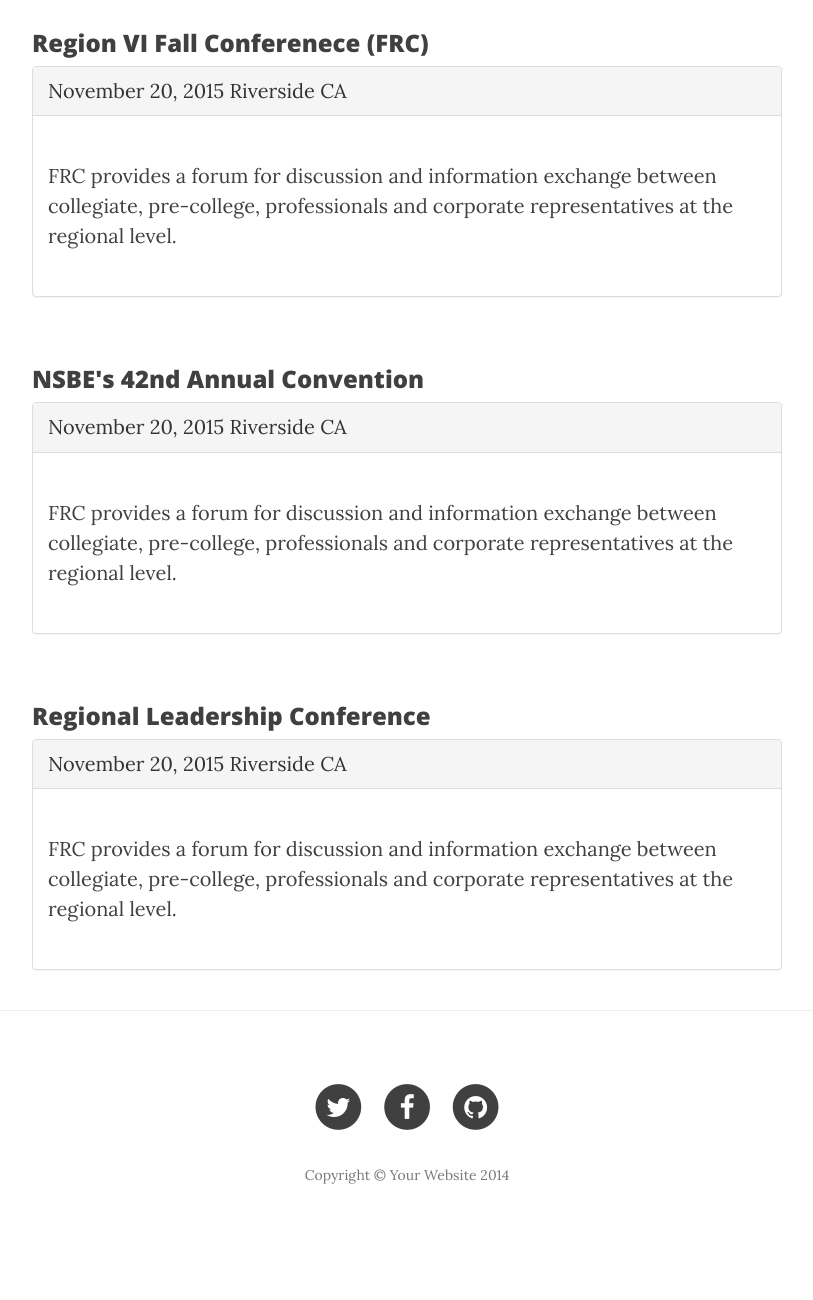
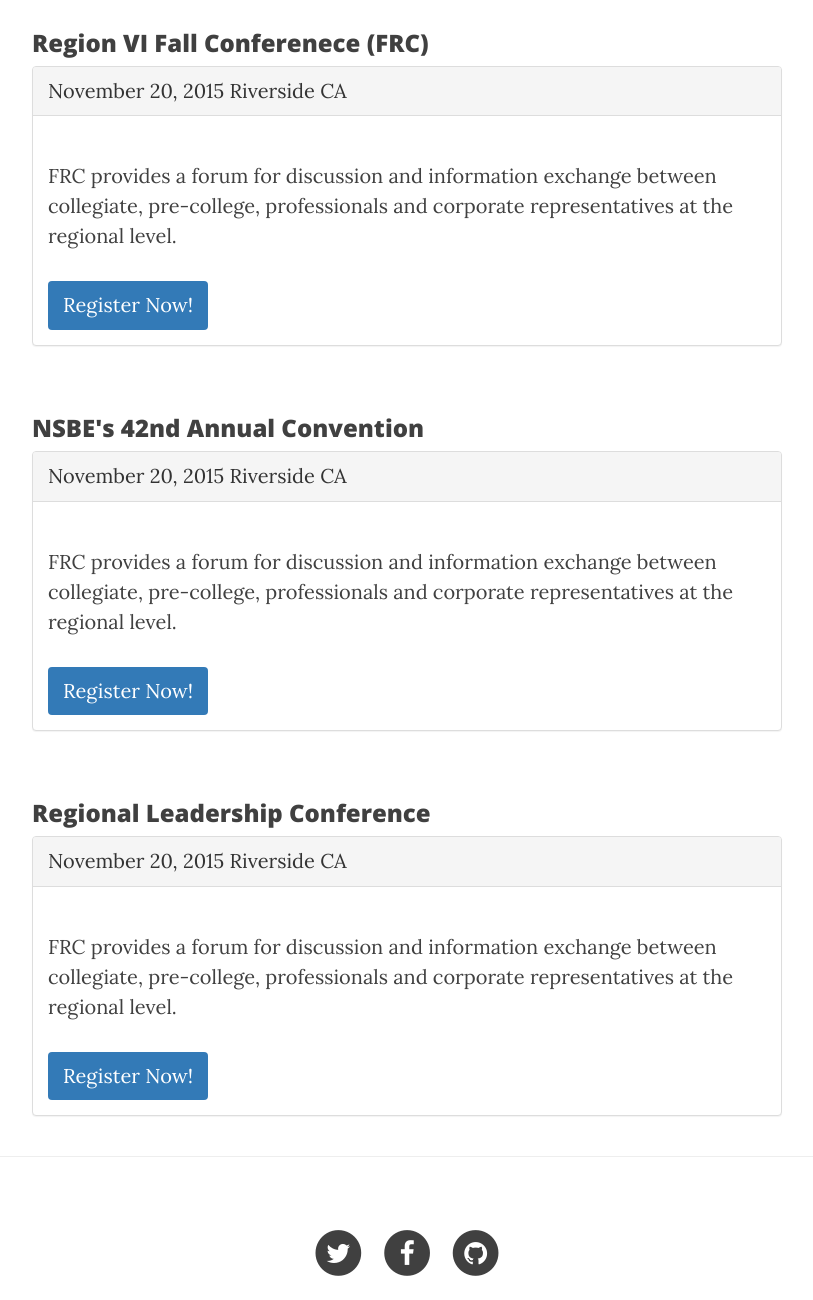
Before and after one commit to MomoSho/NSBEConnect-App, a plain HTML site: page post.html in a window 1280 px wide. Shown: the part 637-1937 px from the top of the page, without its empty margins (233-1046 px from the left). Before the commit the page ends 1888 px from the top, so only its background shows below. Drawn offline with nearby package versions, Linux system fonts and the light colour scheme.

Commit message:
Buttons
added buttons

```diff
--- a/post.html
+++ b/post.html
@@ -105,6 +105,9 @@
                         <div class="panel-body">
                             <p> FRC provides a forum for discussion and information exchange between collegiate,
                                 pre-college, professionals and corporate representatives at the regional level.</p>
+                            <ul class="nav nav-pills">
+                                <li role="presentation" class="active"><a href="#">Register Now!</a></li>
+                            </ul>
                         </div>
                     </div>
 
@@ -119,6 +122,9 @@
                         <div class="panel-body">
                             <p> FRC provides a forum for discussion and information exchange between collegiate,
                                 pre-college, professionals and corporate representatives at the regional level.</p>
+                            <ul class="nav nav-pills">
+                                <li role="presentation" class="active"><a href="#">Register Now!</a></li>
+                            </ul>
                         </div>
                     </div>
 
@@ -134,6 +140,9 @@
                         <div class="panel-body">
                             <p> FRC provides a forum for discussion and information exchange between collegiate,
                                 pre-college, professionals and corporate representatives at the regional level.</p>
+                            <ul class="nav nav-pills">
+                                <li role="presentation" class="active"><a href="#">Register Now!</a></li>
+                            </ul>
                         </div>
                     </div>
 
```
